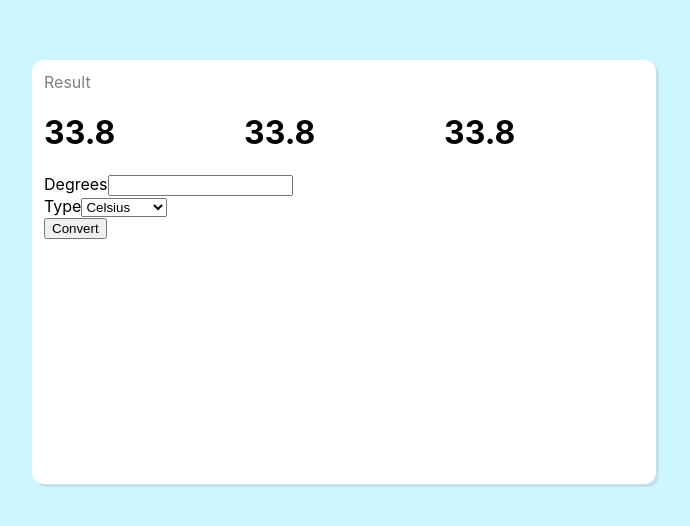
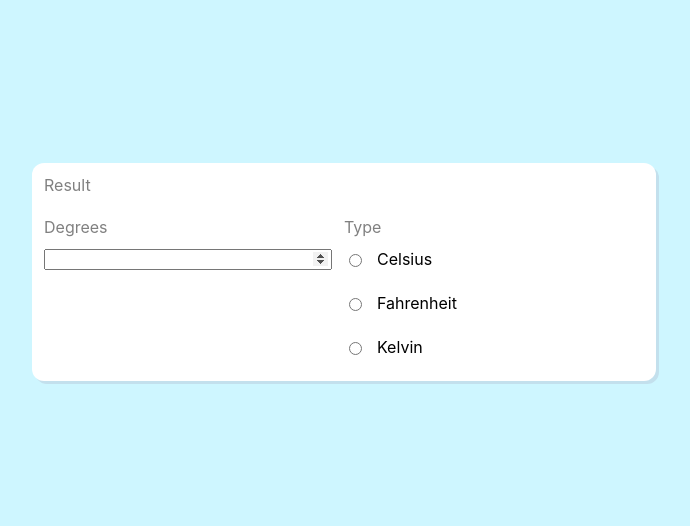
Before and after one commit to changjandam/temperature-converter-react, a React (Create React App) app: page / in a window 1280 px wide. Shown: the part 128-654 px from the top of the page, without its empty margins (296-986 px from the left). Built offline with nearby package versions, Linux system fonts and the light colour scheme.

Commit message:
done with question

```diff
--- a/src/App.css
+++ b/src/App.css
@@ -13,5 +13,4 @@
   box-shadow: 3px 3px rgb(195, 224, 237);
   padding: 12px;
   width: 600px;
-  height: 400px;
 }
--- a/src/App.js
+++ b/src/App.js
@@ -1,13 +1,30 @@
-import InputSection from './components/InputSection'
+import InputSection from './components/InputSection/InputSection'
 import OutputSection from './components/OutputSection/OutputSection'
+import { useState } from 'react'
 import './App.css'
 
 function App () {
+  const [status, setStatus] = useState({
+    type: '',
+    degree: ''
+  })
+  const typeHandler = (type) => {
+    return setStatus({
+      ...status,
+      type
+    })
+  }
+  const degreeHandler = (degree) => {
+    return setStatus({
+      ...status,
+      degree
+    })
+  }
   return (
     <div className='container'>
       <div className='main-section'>
-        <OutputSection />
-        <InputSection />
+        <OutputSection status={status} />
+        <InputSection setType={typeHandler} setDegree={degreeHandler} />
       </div>
     </div>
   )
--- a/src/components/InputSection.js
+++ /dev/null
@@ -1,27 +0,0 @@
-import './InputSection.css'
-
-const InputSection = () => {
-  return (
-    <div className='input-section'>
-      <form>
-        <div className='degree-section'>
-          <label>Degrees</label>
-          <input type='number' />
-        </div>
-        <div className='type-section'>
-          <label>Type</label>
-          <select>
-            <option value='c'>Celsius</option>
-            <option value='f'>Fahrenheit</option>
-            <option value='k'>Kelvin</option>
-          </select>
-        </div>
-        <div className='btn-section'>
-          <button type='submit'>Convert</button>
-        </div>
-      </form>
-    </div>
-  )
-}
-
-export default InputSection
--- /dev/null
+++ b/src/components/InputSection/InputSection.css
@@ -0,0 +1,53 @@
+.input-section > form {
+  display: flex;
+  flex-direction: row;
+  flex-wrap: wrap;
+
+}
+
+.degree-section {
+  width: 50%;
+  display: flex;
+  flex-direction: column;
+}
+
+.degree-section > input {
+  margin-top: 12px;
+  margin-right: 12px;
+}
+
+.degree-section > input:focus {
+  outline: none;
+}
+
+.type-section {
+  width: 50%;
+  display: flex;
+  flex-direction: column;
+}
+
+/* .btn-section {
+  width: 100%;
+  display: flex;
+  justify-content: center;
+}
+
+.btn-section > button {
+  height: 45px;
+  width: 100%;
+  border: none;
+  margin-top: 12px;
+  border-radius: 12px;
+  font-size: x-large;
+  color: white;
+  font-weight: bold;
+  background-color: rgb(65, 196, 225);
+}
+
+.btn-section > button:hover {
+  background-color: rgba(65, 196, 225, 0.92);
+} */
+
+label {
+  color: gray;
+}
--- /dev/null
+++ b/src/components/InputSection/InputSection.js
@@ -0,0 +1,44 @@
+import './InputSection.css'
+
+import InputType from './InputType'
+
+const InputSection = (props) => {
+  const degreeTypes = ['Celsius', 'Fahrenheit', 'Kelvin']
+  const submitHandler = (event) => {
+    event.preventDefault()
+  }
+  const degreeHandler = (event) => {
+    props.setDegree(event.target.value)
+  }
+  const celsiusCheckedHandler = () => {
+    props.setType('Celsius')
+  }
+  const fahrenheitCheckedHandler = () => {
+    props.setType('Fahrenheit')
+  }
+  const kelvinCheckedHandler = () => {
+    props.setType('Kelvin')
+  }
+
+  return (
+    <div className='input-section'>
+      <form onSubmit={submitHandler}>
+        <div className='degree-section'>
+          <label>Degrees</label>
+          <input type='number' autoFocus onChange={degreeHandler} />
+        </div>
+        <div className='type-section'>
+          <label>Type</label>
+          <InputType degreeType={degreeTypes[0]} onSelectChange={celsiusCheckedHandler} />
+          <InputType degreeType={degreeTypes[1]} onSelectChange={fahrenheitCheckedHandler} />
+          <InputType degreeType={degreeTypes[2]} onSelectChange={kelvinCheckedHandler} />
+        </div>
+        {/* <div className='btn-section'>
+          <button type='submit'>Convert</button>
+        </div> */}
+      </form>
+    </div>
+  )
+}
+
+export default InputSection
--- /dev/null
+++ b/src/components/InputSection/InputType.css
@@ -0,0 +1,10 @@
+.input-type {
+  display: flex;
+  flex-direction: row;
+  flex-wrap: nowrap;
+  align-items: center;
+}
+
+.input-type > p {
+  margin: 12px;
+}
--- /dev/null
+++ b/src/components/InputSection/InputType.js
@@ -0,0 +1,15 @@
+import './InputType.css'
+
+const InputType = (props) => {
+  const changeHandler = () => {
+    props.onSelectChange()
+  }
+  return (
+    <div className='input-type'>
+      <input type='radio' name='type' value={props.degreeType} onChange={changeHandler} />
+      <p>{props.degreeType}</p>
+    </div>
+  )
+}
+
+export default InputType
--- a/src/components/OutputSection/OutputDegree.js
+++ b/src/components/OutputSection/OutputDegree.js
@@ -1,9 +1,9 @@
 import './OutputDegree.css'
 
-const OutputDegree = () => {
+const OutputDegree = (props) => {
   return (
     <div className='degree'>
-      <h1>33.8</h1>
+      <h1>{props.degree}</h1>
     </div>
   )
 }
--- a/src/components/OutputSection/OutputSection.js
+++ b/src/components/OutputSection/OutputSection.js
@@ -2,14 +2,37 @@ import './OutputSection.css'
 
 import OutputDegree from './OutputDegree'
 
-const OutputSection = (porps) => {
+const OutputSection = (props) => {
+  const inputStatus = props.status
+  const temperature = {
+    celsiusDegree: '',
+    fahrenheitDegree: '',
+    kelvinDegree: ''
+  }
+  if (inputStatus.type === 'Celsius') {
+    temperature.celsiusDegree = parseFloat(inputStatus.degree).toFixed(2).toString() + '℃'
+    temperature.fahrenheitDegree = ((parseFloat(inputStatus.degree) * 1.8) + 32).toFixed(2).toString() + '℉'
+    temperature.kelvinDegree = (parseFloat(inputStatus.degree) + 273.15).toFixed(2).toString() + 'K'
+  }
+  if (inputStatus.type === 'Fahrenheit') {
+    temperature.celsiusDegree = ((parseFloat(inputStatus.degree) - 32) / 1.8).toFixed(2).toString() + '℃'
+    temperature.fahrenheitDegree = parseFloat(inputStatus.degree).toFixed(2).toString() + '℉'
+    temperature.kelvinDegree = (((parseFloat(inputStatus.degree) - 32) / 1.8) + 273.15).toFixed(2).toString() + 'K'
+  }
+
+  if (inputStatus.type === 'Kelvin') {
+    temperature.celsiusDegree = (parseFloat(inputStatus.degree) - 273.15).toFixed(2).toString() + '℃'
+    temperature.fahrenheitDegree = (((parseFloat(inputStatus.degree) - 273.15) * 1.8) + 32).toFixed(2).toString() + '℉'
+    temperature.kelvinDegree = parseFloat(inputStatus.degree).toFixed(2).toString() + 'K'
+  }
+
   return (
     <div className='output-section'>
       <label>Result</label>
       <div className='degrees'>
-        <OutputDegree />
-        <OutputDegree />
-        <OutputDegree />
+        <OutputDegree degree={temperature.celsiusDegree} />
+        <OutputDegree degree={temperature.fahrenheitDegree} />
+        <OutputDegree degree={temperature.kelvinDegree} />
       </div>
     </div>
   )
```
Also changed, not shown: src/components/InputSection.css (deleted).
